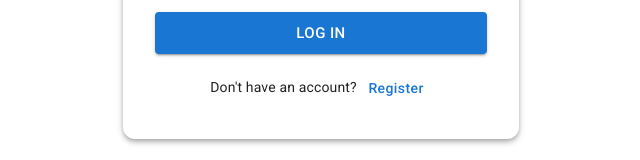
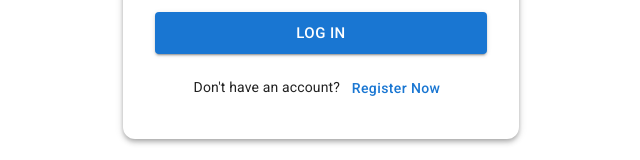
Before and after one commit to marm-rikhav/git-prac, a React (Vite) app in the folder client/: page / in a window 1280 px wide. Shown: the part 574-734 px from the top of the page, without its empty margins (319-959 px from the left). Built offline with nearby package versions, Linux system fonts and the light colour scheme.

Commit message:
new change in the button text

```diff
--- a/client/src/components/Login.jsx
+++ b/client/src/components/Login.jsx
@@ -162,7 +162,7 @@ export default function Login({ onSwitchToRegister }) {
         <Typography variant="body2">
           Don't have an account?{' '}
           <Button color="primary" onClick={onSwitchToRegister} sx={{ textTransform: 'none' }}>
-            Register
+            Register Now
           </Button>
         </Typography>
       </Box>
```
